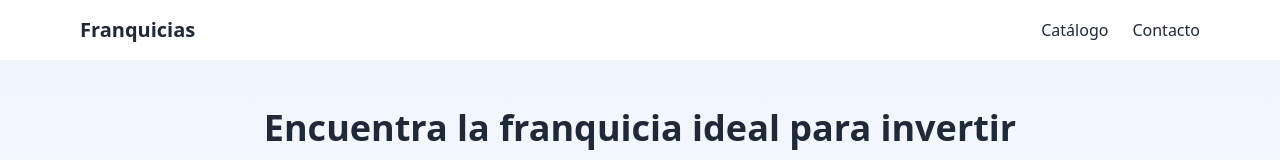
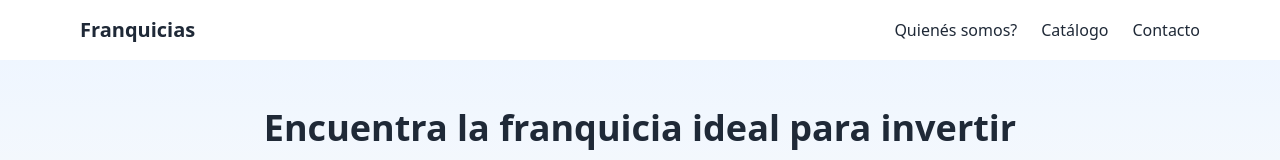
Before and after one commit to manuelsherrera/franquicias-landing, a plain HTML site: page index.html in a window 1280 px wide. Shown: the top 160 px of the page. Drawn offline with nearby package versions, Linux system fonts and the light colour scheme.

Commit message:
Actualizacion quienes somos

```diff
--- a/index.html
+++ b/index.html
@@ -15,6 +15,7 @@
         <div class="max-w-6xl mx-auto px-4 py-4 flex items-center justify-between">
             <div class="text-xl font-bold">Franquicias</div>
             <nav class="hidden md:flex gap-6">
+                <a href="#quienes-somos" class="hover:text-blue-600">Quienés somos?</a>
                 <a href="#catalogo" class="hover:text-blue-600">Catálogo</a>
                 <a href="#contacto" class="hover:text-blue-600">Contacto</a>
             </nav>
```
